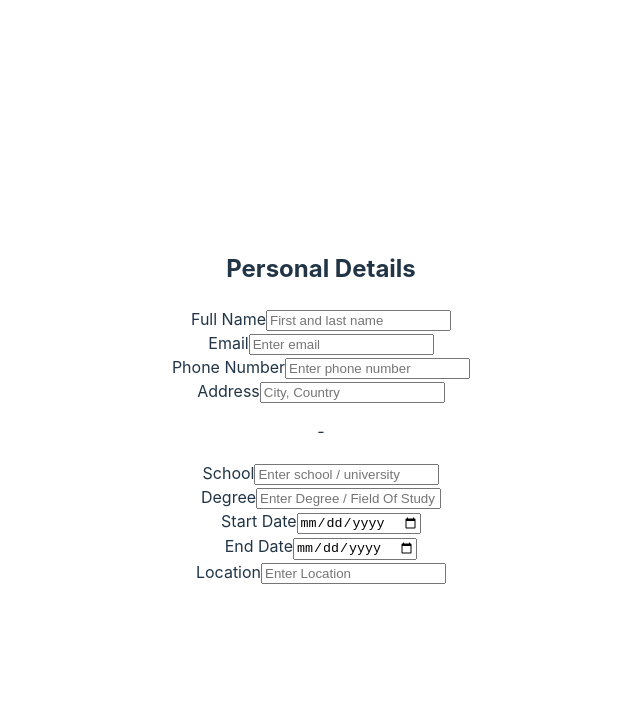
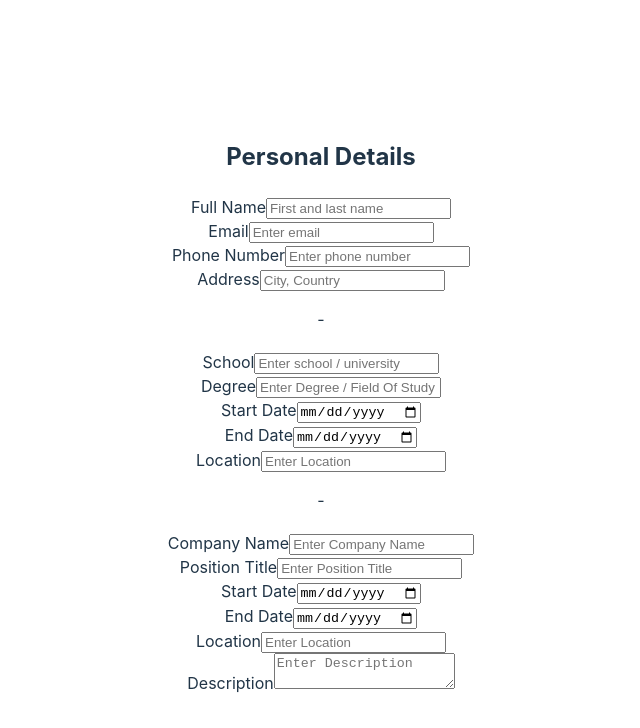
Before and after one commit to PrattyBee/CV-Builder, a React (Vite) app in the folder react-app/: page / in a window 1280 px wide. Shown: the top 728 px of the page, without its empty margins (319-959 px from the left). Built offline with nearby package versions, Linux system fonts and the light colour scheme.

Commit message:
Create experience form sync

```diff
--- a/react-app/src/components/Forms/Experience.jsx
+++ b/react-app/src/components/Forms/Experience.jsx
@@ -1,6 +1,14 @@
 import { useState } from "react";
 
-function ExperienceForm(compName, position, start, end, location, description) {
+function ExperienceForm({
+  compName,
+  position,
+  start,
+  end,
+  location,
+  description,
+  handleChange,
+}) {
   return (
     <form>
       <div>
@@ -11,6 +19,7 @@ function ExperienceForm(compName, position, start, end, location, description) {
           name="compName"
           placeholder="Enter Company Name"
           value={compName}
+          onChange={(e) => handleChange(e)}
         />
       </div>
       <div>
@@ -21,6 +30,7 @@ function ExperienceForm(compName, position, start, end, location, description) {
           name="position"
           placeholder="Enter Position Title"
           value={position}
+          onChange={(e) => handleChange(e)}
         />
       </div>
       <div>
@@ -31,6 +41,7 @@ function ExperienceForm(compName, position, start, end, location, description) {
           name="start"
           placeholder="Enter Start Date"
           value={start}
+          onChange={(e) => handleChange(e)}
         />
       </div>
       <div>
@@ -41,6 +52,7 @@ function ExperienceForm(compName, position, start, end, location, description) {
           name="end"
           placeholder="Enter End Date"
           value={end}
+          onChange={(e) => handleChange(e)}
         />
       </div>
       <div>
@@ -50,15 +62,92 @@ function ExperienceForm(compName, position, start, end, location, description) {
           id="location"
           name="location"
           placeholder="Enter Location"
-          value={position}
+          value={location}
+          onChange={(e) => handleChange(e)}
         />
       </div>
       <div>
         <label htmlFor="description">Description</label>
-        <textarea name="" id="description" placeholder="Enter Description">
-          {description}
-        </textarea>
+        <textarea
+          name=""
+          id="description"
+          placeholder="Enter Description"
+          onChange={(e) => handleChange(e)}
+          value={description}
+        ></textarea>
       </div>
     </form>
   );
 }
+
+function Experience({ compName, position, start, end, location, description }) {
+  return (
+    <div className="experience">
+      <div>
+        <p>
+          {start} - {end}
+        </p>
+        <p>{location}</p>
+      </div>
+      <div>
+        <h3>{compName}</h3>
+        <p>{position}</p>
+        <p>{description}</p>
+      </div>
+    </div>
+  );
+}
+
+function ExperienceSync() {
+  const [experience, setExperience] = useState({
+    compName: "",
+    position: "",
+    start: "",
+    end: "",
+    location: "",
+    description: "",
+  });
+
+  function handleChange(e) {
+    const elementId = e.target.id;
+    const value = e.target.value;
+    if (elementId === "compName") {
+      setExperience({ ...experience, compName: value });
+    } else if (elementId === "position") {
+      setExperience({ ...experience, position: value });
+    } else if (elementId === "start") {
+      setExperience({ ...experience, start: value });
+    } else if (elementId === "end") {
+      setExperience({ ...experience, end: value });
+    } else if (elementId === "location") {
+      setExperience({ ...experience, location: value });
+    } else if (elementId === "description") {
+      setExperience({ ...experience, description: value });
+    }
+  }
+
+  return (
+    <>
+      <Experience
+        compName={experience.compName}
+        position={experience.position}
+        start={experience.start}
+        end={experience.end}
+        location={experience.location}
+        description={experience.description}
+      />
+
+      <ExperienceForm
+        compName={experience.compName}
+        position={experience.position}
+        start={experience.start}
+        end={experience.end}
+        location={experience.location}
+        description={experience.description}
+        handleChange={handleChange}
+      />
+    </>
+  );
+}
+
+export default ExperienceSync;
--- a/react-app/src/components/Resume.jsx
+++ b/react-app/src/components/Resume.jsx
@@ -1,4 +1,5 @@
 import EducationSync from "./Forms/Education";
+import ExperienceSync from "./Forms/Experience";
 import { PersonalSync } from "./Forms/PersonalDetails";
 
 function Resume() {
@@ -6,6 +7,7 @@ function Resume() {
     <>
       <PersonalSync />
       <EducationSync />
+      <ExperienceSync />
     </>
   );
 }
```
Also changed, not shown: react-app/vite.config.js.timestamp-1692824074112-91cc5bbb79fd7.mjs (added, +10 -0 lines).
